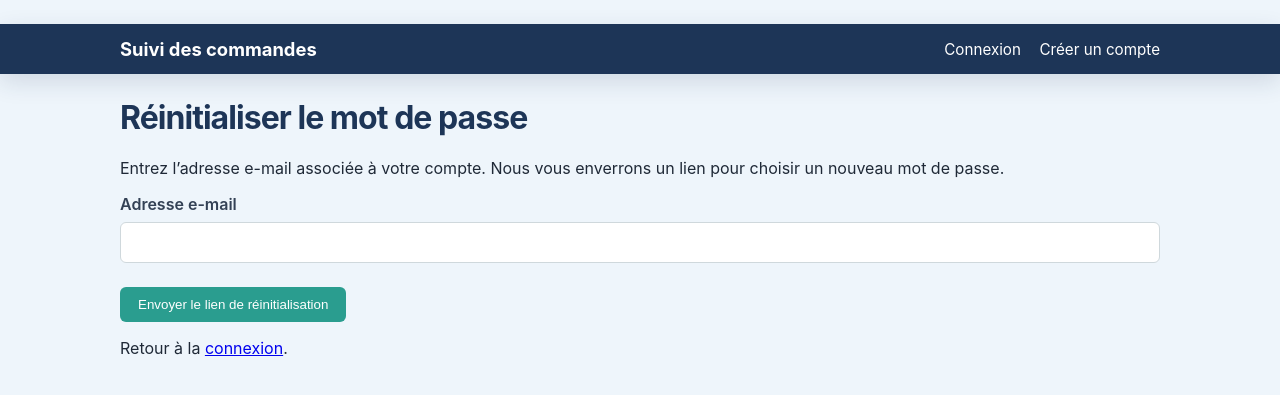
After one commit to tomgraal/suivi_commandes, a Flask app: page /reset-password in a window 1280 px wide. The commit adds this page. Shown: the top 395 px of the page. Run offline with Flask 3, Linux system fonts and the light colour scheme; data comes from the database, SQL or seed files in the repository.

Commit message:
Add forgot password flow with reset email and templates

```diff
--- a/src/app.py
+++ b/src/app.py
@@ -788,6 +788,14 @@ class VerificationToken(db.Model):
     user = db.relationship('User', backref=db.backref('verification_token', uselist=False))
 
 
+class PasswordResetToken(db.Model):
+    id = db.Column(db.Integer, primary_key=True)
+    user_id = db.Column(db.Integer, db.ForeignKey('user.id'), nullable=False)
+    token = db.Column(db.String(120), unique=True, nullable=False)
+    created_at = db.Column(db.DateTime, default=datetime.utcnow)
+    user = db.relationship('User', backref=db.backref('password_reset_tokens', lazy=True))
+
+
 class Signature(db.Model):
     id = db.Column(db.Integer, primary_key=True)
     user_id = db.Column(db.Integer, db.ForeignKey('user.id'), unique=True, nullable=False)
@@ -830,6 +838,17 @@ class RegisterForm(FlaskForm):
     password = PasswordField('Mot de passe', validators=[DataRequired(), Length(min=6)])
     confirm = PasswordField('Confirmer le mot de passe', validators=[DataRequired(), EqualTo('password')])
     submit = SubmitField('Créer un compte')
+
+
+class ForgotPasswordForm(FlaskForm):
+    email = StringField('Adresse e-mail', validators=[DataRequired(), Email()])
+    submit = SubmitField('Envoyer le lien de réinitialisation')
+
+
+class ResetPasswordForm(FlaskForm):
+    password = PasswordField('Nouveau mot de passe', validators=[DataRequired(), Length(min=6)])
+    confirm = PasswordField('Confirmer le mot de passe', validators=[DataRequired(), EqualTo('password')])
+    submit = SubmitField('Réinitialiser le mot de passe')
 
 
 class CaseForm(FlaskForm):
@@ -1272,6 +1291,52 @@ def login():
             flash('Nom d’utilisateur ou mot de passe incorrect.', 'danger')
 
     return render_template('login.html', form=form)
+
+
+@app.route('/reset-password', methods=['GET', 'POST'])
+def reset_password_request():
+    if current_user.is_authenticated:
+        return redirect(url_for('dashboard'))
+
+    form = ForgotPasswordForm()
+    if form.validate_on_submit():
+        user = User.query.filter(User.email.ilike(form.email.data.strip())).first()
+        if user:
+            token = PasswordResetToken(user_id=user.id, token=str(uuid.uuid4()))
+            db.session.add(token)
+            db.session.commit()
+            reset_url = url_for('reset_password', token=token.token, _external=True)
+            send_email(
+                user.email,
+                'Réinitialisation de votre mot de passe',
+                f'Bonjour {user.username},\n\nPour réinitialiser votre mot de passe, cliquez sur ce lien :\n{reset_url}\n\nSi vous n’avez pas demandé cette réinitialisation, ignorez ce message.',
+            )
+        flash('Si cette adresse existe, un lien de réinitialisation a été envoyé par e-mail.', 'info')
+        return redirect(url_for('login'))
+
+    return render_template('forgot_password.html', form=form)
+
+
+@app.route('/reset-password/<token>', methods=['GET', 'POST'])
+def reset_password(token):
+    if current_user.is_authenticated:
+        return redirect(url_for('dashboard'))
+
+    reset_token = PasswordResetToken.query.filter_by(token=token).first()
+    if not reset_token or (datetime.utcnow() - reset_token.created_at).total_seconds() > 24 * 3600:
+        flash('Lien de réinitialisation invalide ou expiré.', 'danger')
+        return redirect(url_for('reset_password_request'))
+
+    form = ResetPasswordForm()
+    if form.validate_on_submit():
+        user = reset_token.user
+        user.set_password(form.password.data)
+        db.session.delete(reset_token)
+        db.session.commit()
+        flash('Mot de passe réinitialisé. Vous pouvez vous connecter.', 'success')
+        return redirect(url_for('login'))
+
+    return render_template('reset_password.html', form=form)
 
 
 @app.route('/mfa/setup', methods=['GET', 'POST'])
--- /dev/null
+++ b/src/templates/forgot_password.html
@@ -0,0 +1,16 @@
+{% extends 'base.html' %}
+{% block content %}
+<h1>Réinitialiser le mot de passe</h1>
+<p>Entrez l’adresse e-mail associée à votre compte. Nous vous enverrons un lien pour choisir un nouveau mot de passe.</p>
+<form method="post">
+    {{ form.hidden_tag() }}
+    <div class="form-field">
+        {{ form.email.label }}
+        {{ form.email() }}
+    </div>
+    <div class="form-actions">
+        {{ form.submit(class_='button') }}
+    </div>
+</form>
+<p>Retour à la <a href="{{ url_for('login') }}">connexion</a>.</p>
+{% endblock %}
--- a/src/templates/login.html
+++ b/src/templates/login.html
@@ -15,6 +15,7 @@
         {{ form.submit(class_='button') }}
     </div>
 </form>
+<p><a href="{{ url_for('reset_password_request') }}">J’ai oublié mon mot de passe</a></p>
 <p>Pas encore de compte ? <a href="{{ url_for('register') }}">Inscrivez-vous</a>.</p>
 <p>Comptes de démonstration : <strong>engineer/password</strong>, <strong>buyer/password</strong> et <strong>supplier/password</strong>.</p>
 {% endblock %}
```
Also changed, not shown: src/templates/reset_password.html (added, +20 -0 lines).
